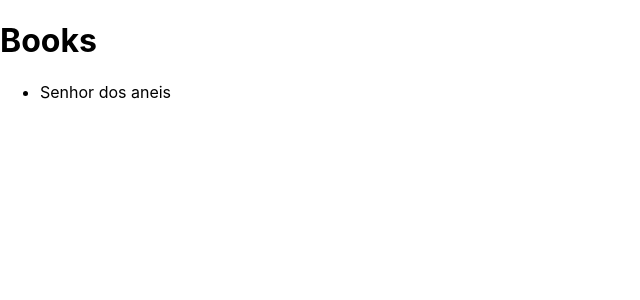
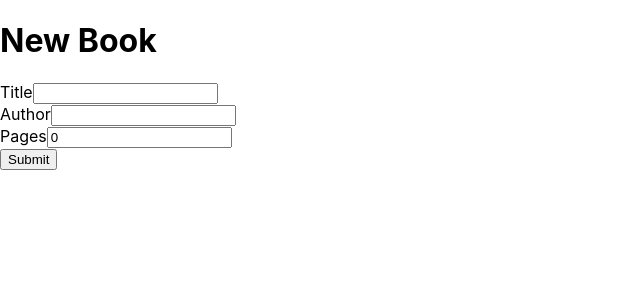
Before and after one commit to kostadriano/insiders, a React (Create React App) app: page /new-book in a window 1280 px wide. Shown: the top 300 px of the page, without its empty margins (0-640 px from the left). Built offline with nearby package versions, Linux system fonts and the light colour scheme; data requests are answered from the project's data file.

Commit message:
create NewBooks page

```diff
--- a/db/db.json
+++ b/db/db.json
@@ -5,6 +5,18 @@
       "title": "Senhor dos aneis",
       "author": "Tolkien",
       "pages": 300
+    },
+    {
+      "title": "Titulo",
+      "pages": "123",
+      "author": "Autor",
+      "id": 2
+    },
+    {
+      "title": "Titulo2",
+      "pages": "123",
+      "author": "Autor2",
+      "id": 3
     }
   ]
 }
--- a/package.json
+++ b/package.json
@@ -10,6 +10,8 @@
     "json-server": "^0.16.3",
     "react": "^17.0.1",
     "react-dom": "^17.0.1",
+    "react-router": "^5.2.0",
+    "react-router-dom": "^5.2.0",
     "react-scripts": "4.0.0",
     "web-vitals": "^0.2.4"
   },
--- a/src/App.js
+++ b/src/App.js
@@ -1,9 +1,21 @@
 import Books from './pages/Books'
+import NewBook from './pages/NewBook'
+
+import {
+  BrowserRouter as Router,
+  Switch,
+  Route,
+} from "react-router-dom";
 
 function App() {
   return (
     <div>
-      <Books />
+      <Router>
+        <Switch>
+          <Route path="/books" component={Books} />
+          <Route path="/new-book" component={NewBook} />
+        </Switch>
+      </Router>
     </div>
   );
 }
--- /dev/null
+++ b/src/components/Input/index.js
@@ -0,0 +1,10 @@
+const Input = ({ label, id, ...props }) => (
+  <div>
+    <label htmlFor={id}>
+      {label}
+    </label>
+    <input id={id} {...props} />
+  </div>
+)
+
+export default Input
--- a/src/pages/Books/index.js
+++ b/src/pages/Books/index.js
@@ -1,6 +1,6 @@
 import React from 'react'
 import httpService from '../../services/httpService'
-
+import { Link } from 'react-router-dom'
 class Books extends React.Component {
   constructor() {
     super()
@@ -36,6 +36,8 @@ class Books extends React.Component {
             )
           }
         </ul>
+
+        <Link to="/new-book">New Book</Link>
       </div>
     )
   }
--- /dev/null
+++ b/src/pages/NewBook/index.js
@@ -0,0 +1,80 @@
+import { Component } from 'react'
+
+import httpService from '../../services/httpService'
+import Input from '../../components/Input'
+
+class NewBook extends Component {
+  constructor() {
+    super()
+
+    this.state = {
+      title: "",
+      pages: 0,
+      author: "",
+    }
+  }
+
+  handleChange = (event) => {
+    const { name, value } = event.target
+
+    this.setState({
+      [name]: value
+    })
+  }
+
+  handleSubmit = (event) => {
+    event.preventDefault()
+
+    const book = this.state
+
+    httpService.post('/books', book)
+      .then(response => {
+        alert('Success')
+      })
+      .catch(error => {
+        console.error(error)
+      })
+  }
+
+  render() {
+    const book = this.state
+
+    return (
+      <>
+        <h1> New Book </h1>
+
+        <form onSubmit={this.handleSubmit}>
+          <Input
+            label="Title"
+            id="book[title]"
+            name="title"
+            onChange={this.handleChange}
+            value={book.title}
+          />
+
+          <Input
+            label="Author"
+            id="book[author]"
+            name="author"
+            onChange={this.handleChange}
+            value={book.author}
+          />
+
+          <Input
+            label="Pages"
+            id="book[pages]"
+            name="pages"
+            onChange={this.handleChange}
+            value={book.pages}
+            type="number"
+          />
+
+          <input type="submit" value="Submit" />
+        </form>
+      </>
+    )
+  }
+
+}
+
+export default NewBook
```
Also changed, not shown: 1 other file (tests, documents, lock files or other folders).
